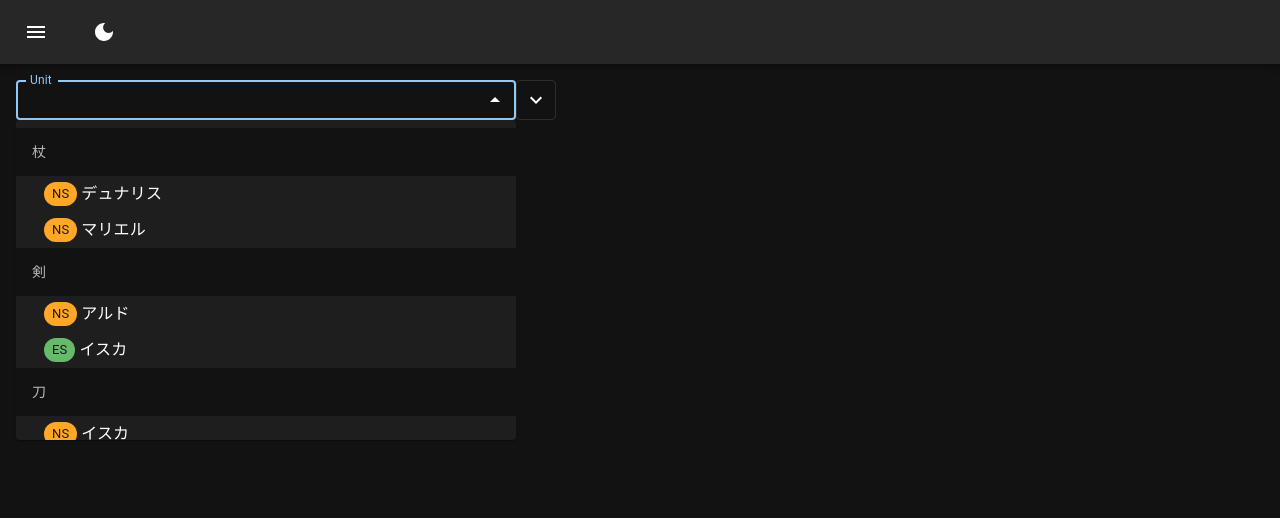
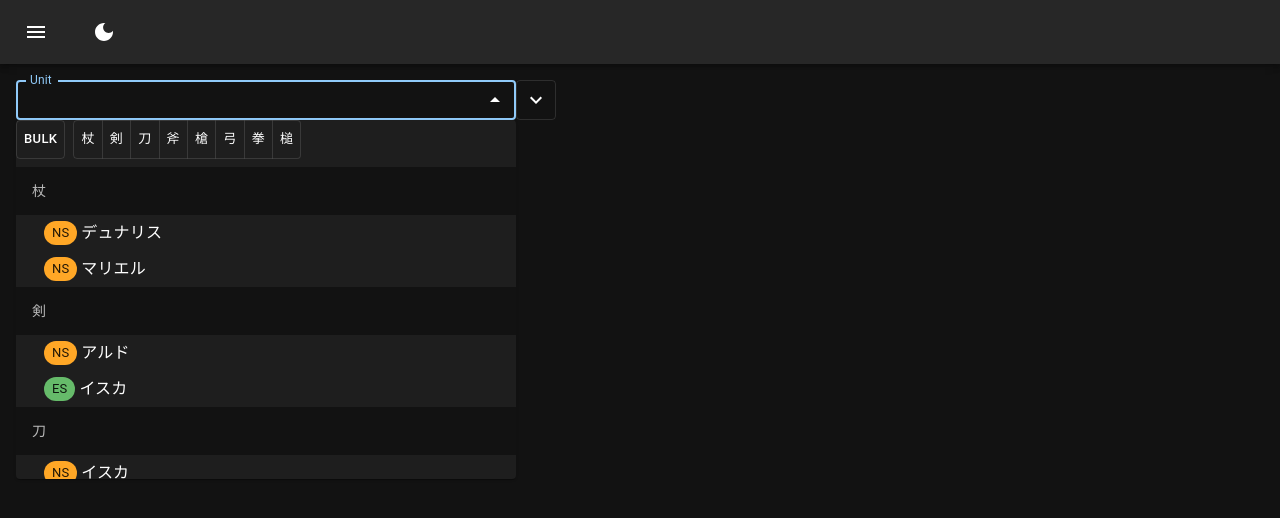
Before and after one commit to k0d1k-65/ae, a React (Create React App) app: page / in a window 1280 px wide. Both pictures are taken after a click on the button 495 px from the left and 100 px from the top of the page. Shown: the top 518 px of the page. Built offline with nearby package versions, Linux system fonts and the light colour scheme.

Commit message:
ユニット武器種絞り込みボタンをAutoCompleteのPopperの中に格納

```diff
--- a/src/components/UnitSelect.tsx
+++ b/src/components/UnitSelect.tsx
@@ -1,5 +1,5 @@
 import * as React from 'react';
-import { Autocomplete, TextField, ToggleButton, ToggleButtonGroup } from "@mui/material";
+import { Autocomplete, TextField, ToggleButton, ToggleButtonGroup, Paper, ClickAwayListener } from "@mui/material";
 import { getWeaponLabel, getWeaponTypes, WeaponType } from "../common/constants/WeaponType";
 import { Unit } from "../common/types/Unit";
 import { Box } from '@mui/system';
@@ -16,6 +16,8 @@ export function UnitSelectBox(props: {units: Unit[], onSelected: (s: Unit|null)
     };
   });
   const weapons = getWeaponTypes();
+
+  const [open, setOpen] = React.useState<boolean>(false);
 
   const [selectableUnits, setSelectableUnits] = React.useState<Unit[]>(allUnits);
   const [wTypes, setWTypes] = React.useState<WeaponType[]>([]);
@@ -72,20 +74,10 @@ export function UnitSelectBox(props: {units: Unit[], onSelected: (s: Unit|null)
     }
   }
 
+  const handleRenderPaperComponent = (paperProps: any) => {
     return (
-    <Box display={'flex'} flexDirection={'column'}>
-      {/* ユニット一覧オートコンプリート */}
-      <Autocomplete
-        id="UnitSelectBox"
-        options={selectableUnits}
-        groupBy={(opt) => getWeaponLabel(opt.weapon)}
-        getOptionLabel={(opt) => opt.name}
-        renderOption={handleRenderOption}
-        size={'small'}
-        renderInput={handleRender}
-        onChange={handleUnitChange}
-      />
-
+      <Paper {...paperProps}>
+        <div>
           <Box sx={{display: 'flex'}}>
             {/* 一括ON/OFF */}
             <ToggleButton
@@ -114,6 +106,32 @@ export function UnitSelectBox(props: {units: Unit[], onSelected: (s: Unit|null)
               })}
             </ToggleButtonGroup>
           </Box>
+
+          {paperProps.children}
+        </div>
+      </Paper>
+    )
+  }
+
+  return (
+    <ClickAwayListener onClickAway={() => {setOpen(false)}}>
+      <Box display={'flex'} flexDirection={'column'}>
+        {/* ユニット一覧オートコンプリート */}
+        <Autocomplete
+          // id="UnitSelectBox"
+          options={selectableUnits}
+          groupBy={(opt) => getWeaponLabel(opt.weapon)}
+          getOptionLabel={(opt) => opt.name}
+          renderOption={handleRenderOption}
+          size={'small'}
+          renderInput={handleRender}
+          onChange={handleUnitChange}
+          open={open}
+          onOpen={() => {setOpen(true)}}
+          onClose={(_, reason) => {reason !== "blur" && setOpen(false);}}
+          PaperComponent={handleRenderPaperComponent}
+        />
       </Box>
+    </ClickAwayListener>
   );
 }
```
Lines whose indentation alone changed are shown as unchanged.
